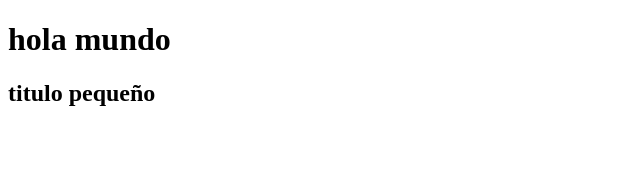
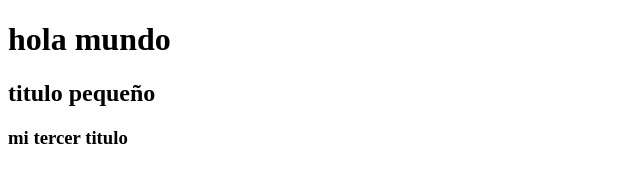
Before and after one commit to jorge311422/curso-web, a plain HTML site: page index.html in a window 1280 px wide. Shown: the whole page, without its empty margins (0-640 px from the left). Drawn offline with Linux system fonts and the light colour scheme.

Commit message:
Update index.html

```diff
--- a/index.html
+++ b/index.html
@@ -9,6 +9,7 @@
 
     <h1>hola mundo</h1>
     <h2>titulo pequeño</h2>
+    <h3>mi tercer titulo</h3>
 
 </body>
 </html>
```
